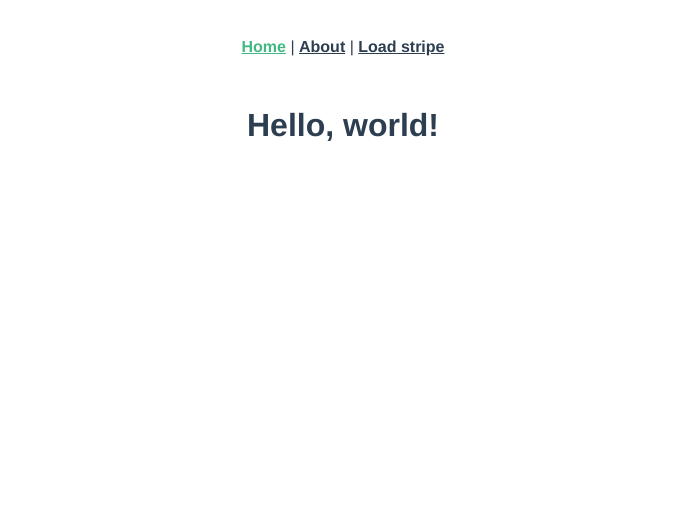
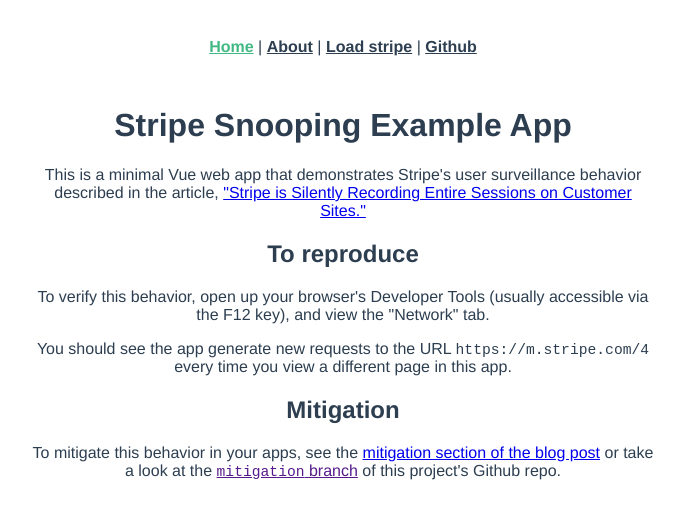
Before and after one commit to mtlynch/stripe-snooping-example, a Vue app: page / in a window 1280 px wide. Shown: the top 518 px of the page, without its empty margins (297-981 px from the left). Built offline with nearby package versions, Linux system fonts and the light colour scheme.

Commit message:
Adding more content to explain the issue

```diff
--- a/src/App.vue
+++ b/src/App.vue
@@ -3,9 +3,10 @@
     <div id="nav">
       <router-link to="/">Home</router-link> |
       <router-link to="/about">About</router-link> |
-      <router-link to="/stripe">Load stripe</router-link>
+      <router-link to="/stripe">Load stripe</router-link> |
+      <a href="https://github.com/mtlynch/stripe-snooping-example">Github</a>
     </div>
-    <router-view/>
+    <router-view />
   </div>
 </template>
 
@@ -30,4 +31,15 @@
 #nav a.router-link-exact-active {
   color: #42b983;
 }
+
+p {
+  max-width: 70ch;
+  margin-left: auto;
+  margin-right: auto;
+}
+
+.code {
+  font-family: 'Courier New', Courier, monospace;
+  font-size: 11pt;
+}
 </style>
--- a/src/views/About.vue
+++ b/src/views/About.vue
@@ -1,5 +1,10 @@
 <template>
   <div class="about">
     <h1>This is an about page</h1>
+
+    <p>
+      It contains no payment fields, but the Stripe library reports to Stripe
+      servers any time the user visits this page.
+    </p>
   </div>
 </template>
--- a/src/views/Home.vue
+++ b/src/views/Home.vue
@@ -1,5 +1,40 @@
 <template>
   <div class="home">
-    <h1>Hello, world!</h1>
+    <h1>Stripe Snooping Example App</h1>
+
+    <p>
+      This is a minimal Vue web app that demonstrates Stripe's user
+      surveillance behavior described in the article,
+      <a
+        href="https://mtlynch.io/stripe-recording-its-customers/"
+        >"Stripe is Silently Recording Entire Sessions on Customer Sites."</a>
+    </p>
+
+    <h2>To reproduce</h2>
+
+    <p>
+      To verify this behavior, open up your browser's Developer Tools (usually
+      accessible via the F12 key), and view the "Network" tab.</p>
+
+    <p>You should see the app generate new requests to the URL
+      <span class="code">https://m.stripe.com/4</span> every time you view a
+      different page in this app.
+    </p>
+
+    <h2>Mitigation</h2>
+
+    <p>
+      To mitigate this behavior in your apps, see the
+      <a
+        href="https://mtlynch.io/stripe-recording-its-customers/#mitigation"
+        >mitigation section of the blog post</a> or take a look at the
+      <a href="">
+        <span class="code">mitigation</span> branch</a> of this project's Github
+      repo.
+    </p>
   </div>
 </template>
+
+<style scoped>
+
+</style>
--- a/src/views/LoadStripe.vue
+++ b/src/views/LoadStripe.vue
@@ -11,6 +11,10 @@
 </template>
 
 <script>
+// Import the loadStripe function from the stripe-js library. Note that we
+// never call the loadStripe function; we only save the function pointer.
+// Nevertheless, Stripe loads in the background and reports user behavior to
+// the Stripe server at https://m.stripe.com/4.
 import { loadStripe } from '@stripe/stripe-js';
 
 export default {
@@ -21,9 +25,3 @@
   },
 };
 </script>
-
-<style scoped>
-.code {
-  font-family: 'Courier New', Courier, monospace;
-}
-</style>
```
Also changed, not shown: 1 other file (tests, documents, lock files or other folders).
